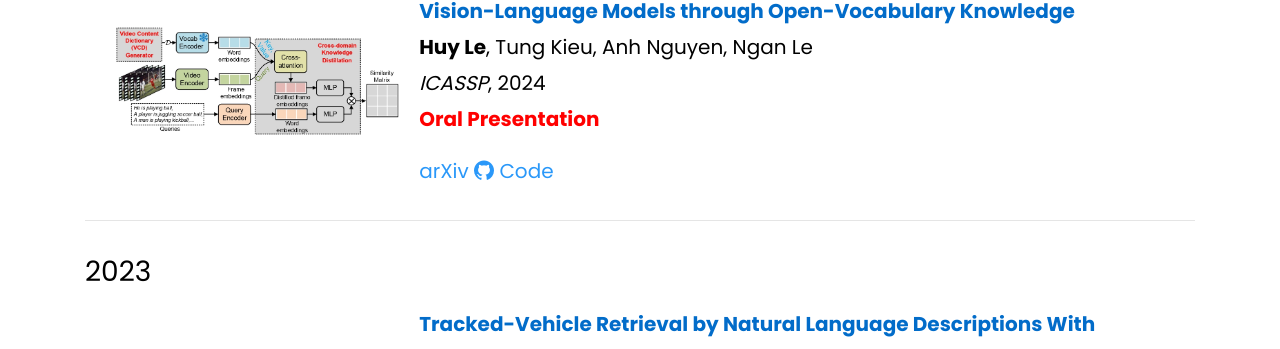
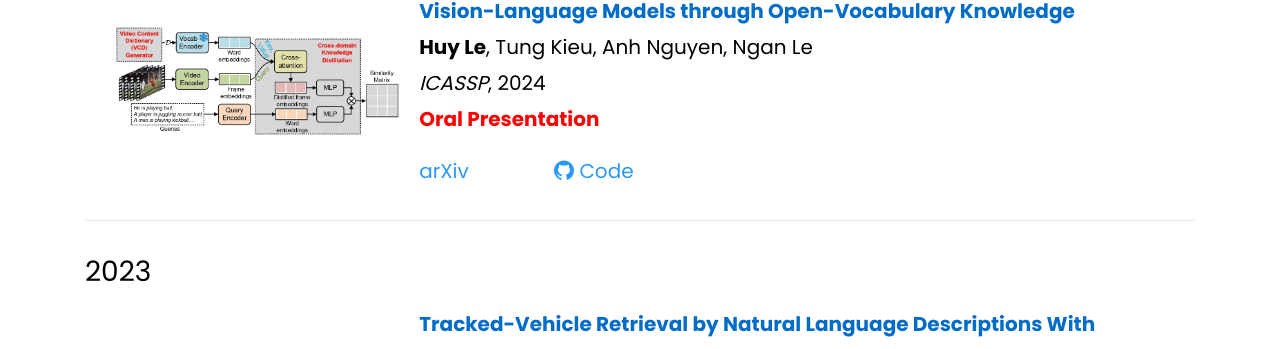
Before and after one commit to lehuy1611/lehuy1611.github.io, a Jekyll site: the page built from publication.html, in a window 1280 px wide. Shown: the part 885-1234 px from the top of the page. Built offline with Jekyll 4.4.1, drawn with Linux system fonts in a browser that asks for light colours; nearby versions of some CDN libraries; library files that are not in the unit come from our copies; a style sheet for code colours, icons or effects is not loaded.

Commit message:
edit main page

```diff
--- a/_includes/archive-single.html
+++ b/_includes/archive-single.html
@@ -48,7 +48,7 @@
               {% endif %}
             </p>
               {% if post.arxiv %}
-                <a class="external-link button is-small is-ghost padding-right: 80px;" href="https://arxiv.org/abs/{{ post.arxiv }}" style="color: black;">
+                <a class="external-link button is-small is-ghost" href="https://arxiv.org/abs/{{ post.arxiv }}" style="color: black; padding-right: 80px;">
                   <span style="color: rgb(42, 152, 249); class="icon"><i class="ai ai-arxiv"></i> arXiv</span>
                 </a>
               {% endif %}
```
